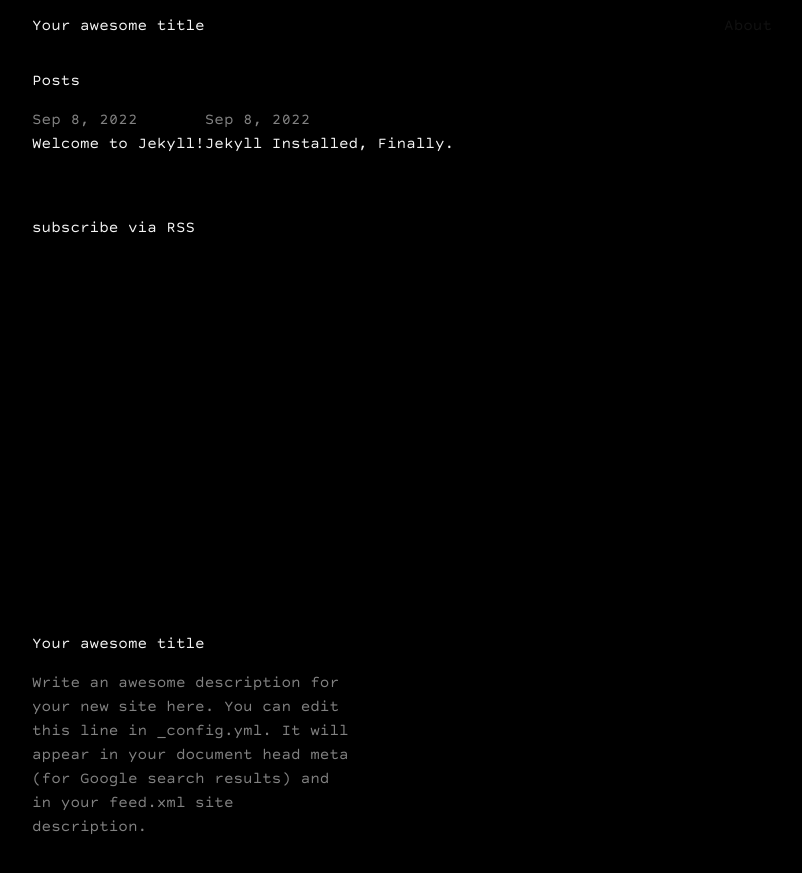
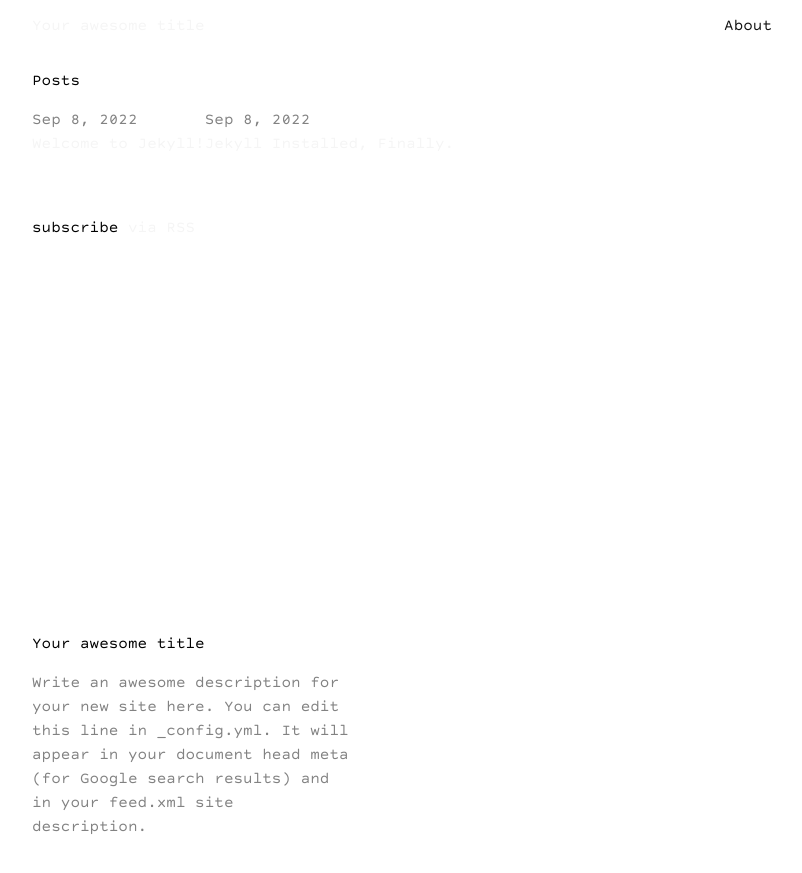
Before and after one commit to jnskm/jnskm.github.io, a Jekyll site: the page assets/index.html, which Jekyll copies as it is, in a window 1280 px wide. Shown: the top 873 px of the page, without its empty margins (238-1040 px from the left). Built offline with Jekyll 4.4.1, drawn with Linux system fonts in a browser that asks for light colours; some web fonts are replaced.

Commit message:
Update main.css

```diff
--- a/assets/main.css
+++ b/assets/main.css
@@ -12,7 +12,7 @@
 body, h1, h2, h3, h4, h5, h6, p, blockquote, pre, hr, dl, dd, ol, ul, figure { margin: 0; padding: 0; }
 
 /** Basic styling */
-body { font: 400 16px/1.5 "Courier Prime Code", -apple-system, BlinkMacSystemFont, "Segoe UI", Roboto, Helvetica, Arial, sans-serif, "Apple Color Emoji", "Segoe UI Emoji", "Segoe UI Symbol"; color: #f5f5f5; background-color: #000000; -webkit-text-size-adjust: 100%; -webkit-font-feature-settings: "kern" 1; -moz-font-feature-settings: "kern" 1; -o-font-feature-settings: "kern" 1; font-feature-settings: "kern" 1; font-kerning: normal; display: flex; min-height: 100vh; flex-direction: column; }
+body { font: 400 16px/1.5 "Courier Prime Code", -apple-system, BlinkMacSystemFont, "Segoe UI", Roboto, Helvetica, Arial, sans-serif, "Apple Color Emoji", "Segoe UI Emoji", "Segoe UI Symbol"; color: #000000; background-color: #ffffff; -webkit-text-size-adjust: 100%; -webkit-font-feature-settings: "kern" 1; -moz-font-feature-settings: "kern" 1; -o-font-feature-settings: "kern" 1; font-feature-settings: "kern" 1; font-kerning: normal; display: flex; min-height: 100vh; flex-direction: column; }
 /** 16 > 14 */
 
 /** Set `margin-bottom` to maintain vertical rhythm */
```
